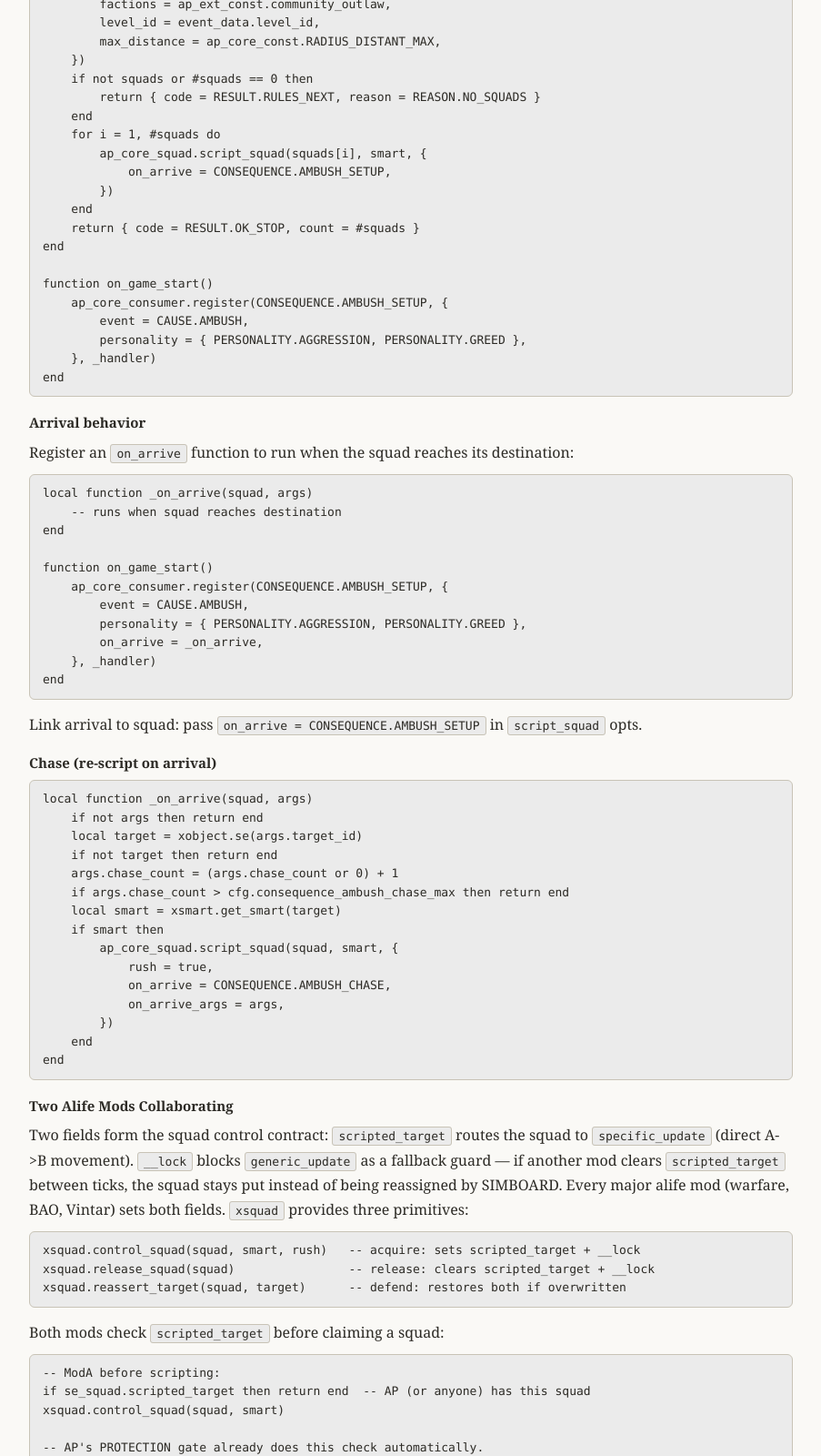
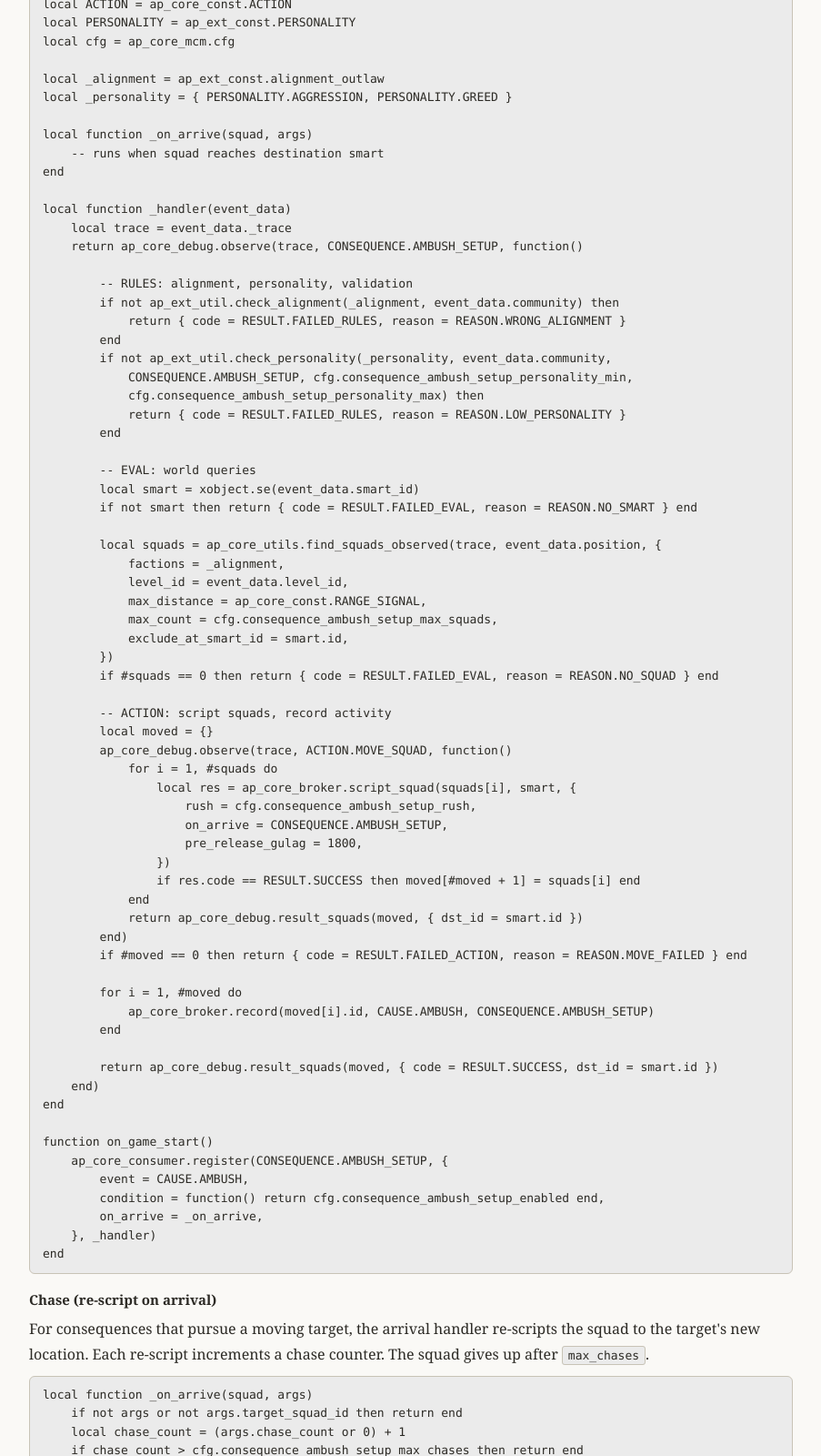
Before and after one commit to damiansirbu-stalker/siski-report, a plain HTML site: page guide.html in a window 1280 px wide. Shown: the part 3274-4874 px from the top of the page at 91% size, without its empty margins (334-1237 px from the left). Drawn offline with Linux system fonts and the light colour scheme.

Commit message:
docs: guide updated for current AP API

```diff
--- a/guide.html
+++ b/guide.html
@@ -283,17 +283,28 @@ h2 .anchor:hover, h3 .anchor:hover { opacity: 1; color: var(--blue); }
 <pre><code>-- ap_ext_cause_ambush.script
 local CAUSE = ap_core_const.CAUSE
 local CAUSE_TYPE = ap_core_const.CAUSE_TYPE
+local RESULT = ap_core_const.RESULT
+local REASON = ap_core_const.REASON
 local cfg = ap_core_mcm.cfg
 
 local function _predicate(trace, squad)
-    if not cfg.cause_ambush_enabled then return nil end
-    local smart = xsmart.nearest_empty(squad, 300)
-    if not smart then return nil end
+    if not cfg.cause_ambush_enabled then return { code = RESULT.FAILED_RULES } end
+
+    local level_id = xlevel.get_level_id(squad)
+    if not level_id then return { code = RESULT.FAILED_RULES, reason = REASON.NO_LEVEL_ID } end
+
+    local smart = ap_core_utils.find_smart(squad.position, {
+        level_id = level_id, max_distance = ap_core_const.RANGE_EYE,
+        filter = xsmart.is_smart_empty,
+    })
+    if not smart then return { code = RESULT.FAILED_RULES, reason = REASON.NO_SMART } end
+
     return {
         cause = CAUSE.AMBUSH,
         squad_id = squad.id,
+        community = squad.player_id,
         smart_id = smart.id,
-        level_id = xlevel.get_level_id(squad),
+        level_id = level_id,
         position = squad.position,
     }
 end
@@ -312,78 +323,109 @@ local RESULT = ap_core_const.RESULT
 local REASON = ap_core_const.REASON
 local CONSEQUENCE = ap_core_const.CONSEQUENCE
 local CAUSE = ap_core_const.CAUSE
+local ACTION = ap_core_const.ACTION
+local PERSONALITY = ap_ext_const.PERSONALITY
 local cfg = ap_core_mcm.cfg
 
+local _alignment = ap_ext_const.alignment_outlaw
+local _personality = { PERSONALITY.AGGRESSION, PERSONALITY.GREED }
+
+local function _on_arrive(squad, args)
+    -- runs when squad reaches destination smart
+end
+
 local function _handler(event_data)
-    if not cfg.consequence_ambush_setup_enabled then
-        return { code = RESULT.DISABLED_NEXT }
-    end
-    local smart = xobject.se(event_data.smart_id)
-    if not smart then
-        return { code = RESULT.RULES_NEXT, reason = REASON.NO_SMART }
-    end
-    local squads = ap_core_utils.find_squads_observed(event_data._trace, event_data.position, {
-        factions = ap_ext_const.community_outlaw,
-        level_id = event_data.level_id,
-        max_distance = ap_core_const.RADIUS_DISTANT_MAX,
-    })
-    if not squads or #squads == 0 then
-        return { code = RESULT.RULES_NEXT, reason = REASON.NO_SQUADS }
-    end
-    for i = 1, #squads do
-        ap_core_squad.script_squad(squads[i], smart, {
-            on_arrive = CONSEQUENCE.AMBUSH_SETUP,
+    local trace = event_data._trace
+    return ap_core_debug.observe(trace, CONSEQUENCE.AMBUSH_SETUP, function()
+
+        -- RULES: alignment, personality, validation
+        if not ap_ext_util.check_alignment(_alignment, event_data.community) then
+            return { code = RESULT.FAILED_RULES, reason = REASON.WRONG_ALIGNMENT }
+        end
+        if not ap_ext_util.check_personality(_personality, event_data.community,
+            CONSEQUENCE.AMBUSH_SETUP, cfg.consequence_ambush_setup_personality_min,
+            cfg.consequence_ambush_setup_personality_max) then
+            return { code = RESULT.FAILED_RULES, reason = REASON.LOW_PERSONALITY }
+        end
+
+        -- EVAL: world queries
+        local smart = xobject.se(event_data.smart_id)
+        if not smart then return { code = RESULT.FAILED_EVAL, reason = REASON.NO_SMART } end
+
+        local squads = ap_core_utils.find_squads_observed(trace, event_data.position, {
+            factions = _alignment,
+            level_id = event_data.level_id,
+            max_distance = ap_core_const.RANGE_SIGNAL,
+            max_count = cfg.consequence_ambush_setup_max_squads,
+            exclude_at_smart_id = smart.id,
         })
-    end
-    return { code = RESULT.OK_STOP, count = #squads }
+        if #squads == 0 then return { code = RESULT.FAILED_EVAL, reason = REASON.NO_SQUAD } end
+
+        -- ACTION: script squads, record activity
+        local moved = {}
+        ap_core_debug.observe(trace, ACTION.MOVE_SQUAD, function()
+            for i = 1, #squads do
+                local res = ap_core_broker.script_squad(squads[i], smart, {
+                    rush = cfg.consequence_ambush_setup_rush,
+                    on_arrive = CONSEQUENCE.AMBUSH_SETUP,
+                    pre_release_gulag = 1800,
+                })
+                if res.code == RESULT.SUCCESS then moved[#moved + 1] = squads[i] end
+            end
+            return ap_core_debug.result_squads(moved, { dst_id = smart.id })
+        end)
+        if #moved == 0 then return { code = RESULT.FAILED_ACTION, reason = REASON.MOVE_FAILED } end
+
+        for i = 1, #moved do
+            ap_core_broker.record(moved[i].id, CAUSE.AMBUSH, CONSEQUENCE.AMBUSH_SETUP)
+        end
+
+        return ap_core_debug.result_squads(moved, { code = RESULT.SUCCESS, dst_id = smart.id })
+    end)
 end
 
 function on_game_start()
     ap_core_consumer.register(CONSEQUENCE.AMBUSH_SETUP, {
         event = CAUSE.AMBUSH,
-        personality = { PERSONALITY.AGGRESSION, PERSONALITY.GREED },
+        condition = function() return cfg.consequence_ambush_setup_enabled end,
+        on_arrive = _on_arrive,
     }, _handler)
 end</code></pre>
 
-<h3 id="arrival">Arrival behavior</h3>
-<p>Register an <code>on_arrive</code> function to run when the squad reaches its destination:</p>
+<h3 id="chase">Chase (re-script on arrival)</h3>
+<p>For consequences that pursue a moving target, the arrival handler re-scripts the squad to the target's new location. Each re-script increments a chase counter. The squad gives up after <code>max_chases</code>.</p>
 <pre><code>local function _on_arrive(squad, args)
-    -- runs when squad reaches destination
-end
+    if not args or not args.target_squad_id then return end
+    local chase_count = (args.chase_count or 0) + 1
+    if chase_count > cfg.consequence_ambush_setup_max_chases then return end
 
-function on_game_start()
-    ap_core_consumer.register(CONSEQUENCE.AMBUSH_SETUP, {
-        event = CAUSE.AMBUSH,
-        personality = { PERSONALITY.AGGRESSION, PERSONALITY.GREED },
-        on_arrive = _on_arrive,
-    }, _handler)
+    local target_squad = xobject.se(args.target_squad_id)
+    if not target_squad then return end
+
+    local level_id = xlevel.get_level_id(target_squad)
+    if not level_id or xlevel.get_level_id(squad) ~= level_id then return end
+
+    local smart = ap_core_utils.find_smart(target_squad.position, {
+        level_id = level_id, max_distance = ap_core_const.RANGE_SIGNAL,
+    })
+    if not smart then return end
+
+    ap_core_broker.script_squad(squad, smart, {
+        rush = cfg.consequence_ambush_setup_rush,
+        on_arrive = CONSEQUENCE.AMBUSH_SETUP,
+        on_arrive_args = { target_squad_id = args.target_squad_id, chase_count = chase_count },
+        pre_release_gulag = 1800,
+    })
 end</code></pre>
-<p>Link arrival to squad: pass <code>on_arrive = CONSEQUENCE.AMBUSH_SETUP</code> in <code>script_squad</code> opts.</p>
-
-<h3 id="chase">Chase (re-script on arrival)</h3>
-<pre><code>local function _on_arrive(squad, args)
-    if not args then return end
-    local target = xobject.se(args.target_id)
-    if not target then return end
-    args.chase_count = (args.chase_count or 0) + 1
-    if args.chase_count > cfg.consequence_ambush_chase_max then return end
-    local smart = xsmart.get_smart(target)
-    if smart then
-        ap_core_squad.script_squad(squad, smart, {
-            rush = true,
-            on_arrive = CONSEQUENCE.AMBUSH_CHASE,
-            on_arrive_args = args,
-        })
-    end
-end</code></pre>
+<p>Link arrival to squad: pass <code>on_arrive = CONSEQUENCE.AMBUSH_SETUP</code> in <code>script_squad</code> opts. The broker matches the key to the handler registered via <code>consumer.register(..., { on_arrive = _on_arrive })</code>.</p>
 
 <h3 id="collaboration">Two Alife Mods Collaborating</h3>
 
-<p>Two fields form the squad control contract: <code>scripted_target</code> routes the squad to <code>specific_update</code> (direct A->B movement). <code>__lock</code> blocks <code>generic_update</code> as a fallback guard &mdash; if another mod clears <code>scripted_target</code> between ticks, the squad stays put instead of being reassigned by SIMBOARD. Every major alife mod (warfare, BAO, Vintar) sets both fields. <code>xsquad</code> provides three primitives:</p>
+<p><code>scripted_target</code> is the squad control field. Setting it routes the squad to <code>specific_update</code> (direct A->B movement). <code>xsquad</code> provides three primitives:</p>
 
-<pre><code>xsquad.control_squad(squad, smart, rush)   -- acquire: sets scripted_target + __lock
+<pre><code>xsquad.control_squad(squad, smart, rush)   -- acquire: sets scripted_target, clears __lock
 xsquad.release_squad(squad)                -- release: clears scripted_target + __lock
-xsquad.reassert_target(squad, target)      -- defend: restores both if overwritten</code></pre>
+xsquad.reassert_target(squad, target)      -- defend: restores scripted_target if overwritten</code></pre>
 
 <p>Both mods check <code>scripted_target</code> before claiming a squad:</p>
 
@@ -393,12 +435,12 @@ xsquad.control_squad(squad, smart)
 
 -- AP's PROTECTION gate already does this check automatically.</code></pre>
 
-<p>AP reasserts <code>scripted_target</code> + <code>__lock</code> on its squads every 20s. Squads that die or despawn between scans are removed automatically.</p>
+<p>AP reasserts <code>scripted_target</code> on its squads every 20s. Squads that die or despawn between scans are removed automatically.</p>
 
 <p>For identity (knowing WHO controls a squad), register an ownership filter:</p>
 
 <pre><code>-- In ModA's on_game_start:
-ap_core_squad.register_owner("warfare", function(squad)
+ap_core_broker.register_owner("warfare", function(squad)
     return squad.registered_with_warfare == true
 end)</code></pre>
 
@@ -420,23 +462,27 @@ end)</code></pre>
     end, "my_mod_listener")
 end</code></pre>
 
-<p>Available events: <code>cause:massacre</code>, <code>cause:squadkill</code>, <code>cause:basekill</code>, <code>cause:elite</code>, <code>cause:elitekill</code>, <code>cause:wounded</code>, <code>cause:harvest</code>, <code>cause:stash</code>, <code>cause:area</code>, <code>cause:needs</code>.</p>
+<p>Available events: <code>cause:massacre</code>, <code>cause:squadkill</code>, <code>cause:basekill</code>, <code>cause:alpha</code>, <code>cause:alphakill</code>, <code>cause:wounded</code>, <code>cause:harvest</code>, <code>cause:stash</code>, <code>cause:area</code>, <code>cause:needs</code>, <code>cause:instincts</code>.</p>
 
 <h3 id="coordinate">Coordinate: Deep Integration</h3>
 <p>Direct access to AP domain systems. APIs may change between versions.</p>
 
 <table>
   <tr><th>Module</th><th>Function</th><th>Returns</th></tr>
-  <tr><td>Tracker</td><td><code>get_elite(entity_id)</code></td><td>elite data table (level, kills, name) or nil</td></tr>
-  <tr><td>Tracker</td><td><code>get_elite_level(entity_id)</code></td><td>integer level or 0</td></tr>
-  <tr><td>Tracker</td><td><code>is_elite(entity_id)</code></td><td>boolean</td></tr>
+  <tr><td>Tracker</td><td><code>get_alpha(entity_id)</code></td><td>alpha data table (level, kills, name) or nil</td></tr>
+  <tr><td>Tracker</td><td><code>get_alpha_level(entity_id)</code></td><td>integer level or 0</td></tr>
+  <tr><td>Tracker</td><td><code>is_alpha(entity_id)</code></td><td>boolean</td></tr>
+  <tr><td>Tracker</td><td><code>get_alphas()</code></td><td>all alphas table</td></tr>
   <tr><td>Tracker</td><td><code>get_stalker_needs(squad_id)</code></td><td>needs DTO timestamps</td></tr>
+  <tr><td>Tracker</td><td><code>get_mutant_instincts(squad_id)</code></td><td>instinct DTO timestamps</td></tr>
   <tr><td>Smart Mutator</td><td><code>conquer_smart(smart_id, faction)</code></td><td>set faction ownership with FIFO eviction</td></tr>
-  <tr><td>Squad</td><td><code>script_squad(squad, smart, opts)</code></td><td>script with lifecycle</td></tr>
-  <tr><td>Squad</td><td><code>is_protected(squad)</code></td><td>check all guards</td></tr>
-  <tr><td>Squad</td><td><code>register_owner(name, filter_fn)</code></td><td>register ownership filter</td></tr>
-  <tr><td>Squad</td><td><code>get_owner(squad)</code></td><td>ownership query</td></tr>
-  <tr><td>Squad</td><td><code>get_scripted_ids()</code></td><td>read-only scripted squads table</td></tr>
+  <tr><td>Broker</td><td><code>script_squad(squad, smart, opts)</code></td><td>script with lifecycle</td></tr>
+  <tr><td>Broker</td><td><code>is_protected(squad)</code></td><td>check all guards</td></tr>
+  <tr><td>Broker</td><td><code>register_owner(name, filter_fn)</code></td><td>register ownership filter (replaces on name match)</td></tr>
+  <tr><td>Broker</td><td><code>get_owner(squad)</code></td><td>ownership query</td></tr>
+  <tr><td>Broker</td><td><code>record(squad_id, cause, consequence, opts)</code></td><td>record squad activity (markers, external queries)</td></tr>
+  <tr><td>Broker</td><td><code>get_record(squad_id)</code></td><td>activity record or nil</td></tr>
+  <tr><td>Broker</td><td><code>get_scripted_ids()</code></td><td>read-only scripted squads table</td></tr>
 </table>
 
 <p><strong>Important:</strong> <code>script_squad</code> has no inline protection check. Caller must verify with <code>is_protected</code>.</p>
@@ -467,7 +513,7 @@ end</code></pre>
 
 <ul>
   <li><strong>xlibs provides invariants:</strong> event bus (publish/subscribe), squad safety (protection checks via is_protected composite guard, scripting, release), smart terrain queries, entity resolution, and shared utilities (logging, profiling, time, math)</li>
-  <li><strong>AlifePlus core provides the pipeline:</strong> a 5-gate radiant dispatcher and 3-gate reactive dispatcher, cause/consequence routing via xbus, a personality gate (per-faction trait-based behavioral filtering), an ownership registry (register_owner/get_owner -- mods declare which squads they control), squad lifecycle management (scripting with TTL, arrival detection, post-arrival wait, automatic unscript), and multi-layer rate limiting (pacer, Bresenham ratio, per-cause/consequence budgets, global radiant consequence counter)</li>
+  <li><strong>AlifePlus core provides the pipeline:</strong> a 4-gate radiant dispatcher and 3-gate reactive dispatcher, cause/consequence routing via xbus, a personality gate (per-faction trait-based behavioral filtering), an ownership registry (register_owner/get_owner -- mods declare which squads they control), squad lifecycle management (scripting with TTL, arrival detection, post-arrival wait, automatic unscript), and multi-layer rate limiting (pacer, Bresenham ratio, per-cause/consequence budgets, global radiant consequence counter)</li>
   <li><strong>Mods register domain logic:</strong> a cause predicate and a consequence handler. The framework handles gates, protection, rate limiting, tracing, arrival, and cleanup.</li>
 </ul>
 
@@ -475,7 +521,7 @@ end</code></pre>
 <p>Mods that register with the pipeline get these facilities without implementing them:</p>
 <table>
   <tr><th>Facility</th><th>What it does</th></tr>
-  <tr><td>5-stage gate chain</td><td>Radiant: PACER -> SCRIPTED -> RATIO -> PROTECTION -> EVAL. Reactive: PACER -> RATIO -> EVAL. Each gate either passes or rejects, with no mod code required.</td></tr>
+  <tr><td>4-gate chain</td><td>Radiant: PACER_1 -> is_protected -> RATIO -> PACER_2 -> EVAL (cascade). Reactive: PACER -> RATIO -> EVAL (all). Each gate either passes or rejects, with no mod code required.</td></tr>
   <tr><td>Bresenham ratio gate</td><td>Integer-only on-map vs off-map admission. Distributes callback budget fairly with zero floating-point arithmetic.</td></tr>
   <tr><td>Personality gate</td><td>Per-faction 7-trait behavioral profile (aggression, greed, survival, perception, territory, relation, discipline). Consequences declare which traits gate them. Average of declared traits rolled against per evaluation.</td></tr>
   <tr><td>Rate limiting</td><td>Per-cause sliding window, per-consequence token bucket, global radiant consequence counter. All configurable via MCM.</td></tr>
@@ -487,26 +533,26 @@ end</code></pre>
 </table>
 
 <h3 id="pipeline">Pipeline (radiant)</h3>
-<p>Radiant causes fire on <code>squad_on_update</code> (sole radiant source). Five gates, each either passes or rejects. Reactive uses gates 1, 3, 5 only (no SCRIPTED or PROTECTION -- those are handled downstream in consequences).</p>
+<p>Radiant causes fire on <code>squad_on_update</code> (sole radiant source). Four gates, each either passes or rejects. Reactive uses PACER (per-callback token bucket) + RATIO + EVAL only (protection handled downstream in causes and consequences).</p>
 
 <div class="pipeline">
   <div class="pipe-node pipe-entry"><strong>squad_on_update</strong><small>engine callback, fires every tick per squad</small></div>
   <div class="pipe-arrow"></div>
-  <div class="pipe-node pipe-gate"><strong>1. PACER</strong><small>os.clock timestamp, MCM-configurable interval</small><span class="pipe-reject">rejects ~99% of calls</span></div>
+  <div class="pipe-node pipe-gate"><strong>1. PACER_1</strong><small>os.clock 100ms coarse limiter, ~10/sec. No squad fields, 0 luabind.</small><span class="pipe-reject">rejects ~98% of calls</span></div>
   <div class="pipe-arrow"></div>
-  <div class="pipe-node pipe-gate"><strong>2. SCRIPTED</strong><small>hash lookup: squad already under AP control?</small><span class="pipe-reject">already scripted: skip</span></div>
+  <div class="pipe-node pipe-gate"><strong>2. is_protected</strong><small>owned? scripted? permanent? active role? task target?</small><span class="pipe-reject">protected: skip</span></div>
   <div class="pipe-arrow"></div>
   <div class="pipe-node pipe-gate"><strong>3. RATIO</strong><small>Bresenham integer admission, on-map vs off-map</small><span class="pipe-reject">ratio exceeded: skip</span></div>
   <div class="pipe-arrow"></div>
-  <div class="pipe-node pipe-gate"><strong>4. PROTECTION</strong><small>permanent? active role? task target? owned? scripted?</small><span class="pipe-reject">protected: retry 0.5s</span></div>
+  <div class="pipe-node pipe-gate"><strong>4. PACER_2</strong><small>budget limiter, MCM-configurable interval (default 5s)</small><span class="pipe-reject">budget exhausted: skip</span></div>
   <div class="pipe-arrow"></div>
-  <div class="pipe-node pipe-gate"><strong>5. EVAL</strong><small>per-cause rate limit, predicate evaluation</small><span class="pipe-reject">nil or rate limited: skip</span></div>
+  <div class="pipe-node pipe-gate"><strong>EVAL (cascade)</strong><small>per-cause rate limit, round-robin predicate evaluation, stop on first publish</small><span class="pipe-reject">nil or rate limited: try next cause</span></div>
   <div class="pipe-arrow"></div>
-  <div class="pipe-node pipe-action"><strong>xbus publish</strong><small>cause event dispatched to all subscribers</small></div>
+  <div class="pipe-node pipe-action"><strong>xbus publish</strong><small>cause event dispatched to all subscribers (synchronous)</small></div>
   <div class="pipe-arrow"></div>
-  <div class="pipe-node pipe-gate"><strong>Consumer gates</strong><small>global rate limit (radiant only), per-type rate limit, personality, enabled</small><span class="pipe-reject">gate failed: next handler</span></div>
+  <div class="pipe-node pipe-gate"><strong>Consumer gates</strong><small>global rate limit (radiant only), per-type rate limit, enabled condition</small><span class="pipe-reject">gate failed: next handler</span></div>
   <div class="pipe-arrow"></div>
-  <div class="pipe-node pipe-action"><strong>Handler</strong><small>find squads, script to target, arrival handler, PDA</small></div>
+  <div class="pipe-node pipe-action"><strong>Handler</strong><small>rules -> eval -> action: alignment, personality, find squads, script, record, PDA</small></div>
 </div>
 
 <h3 id="integrations">Potential integrations</h3>
```
